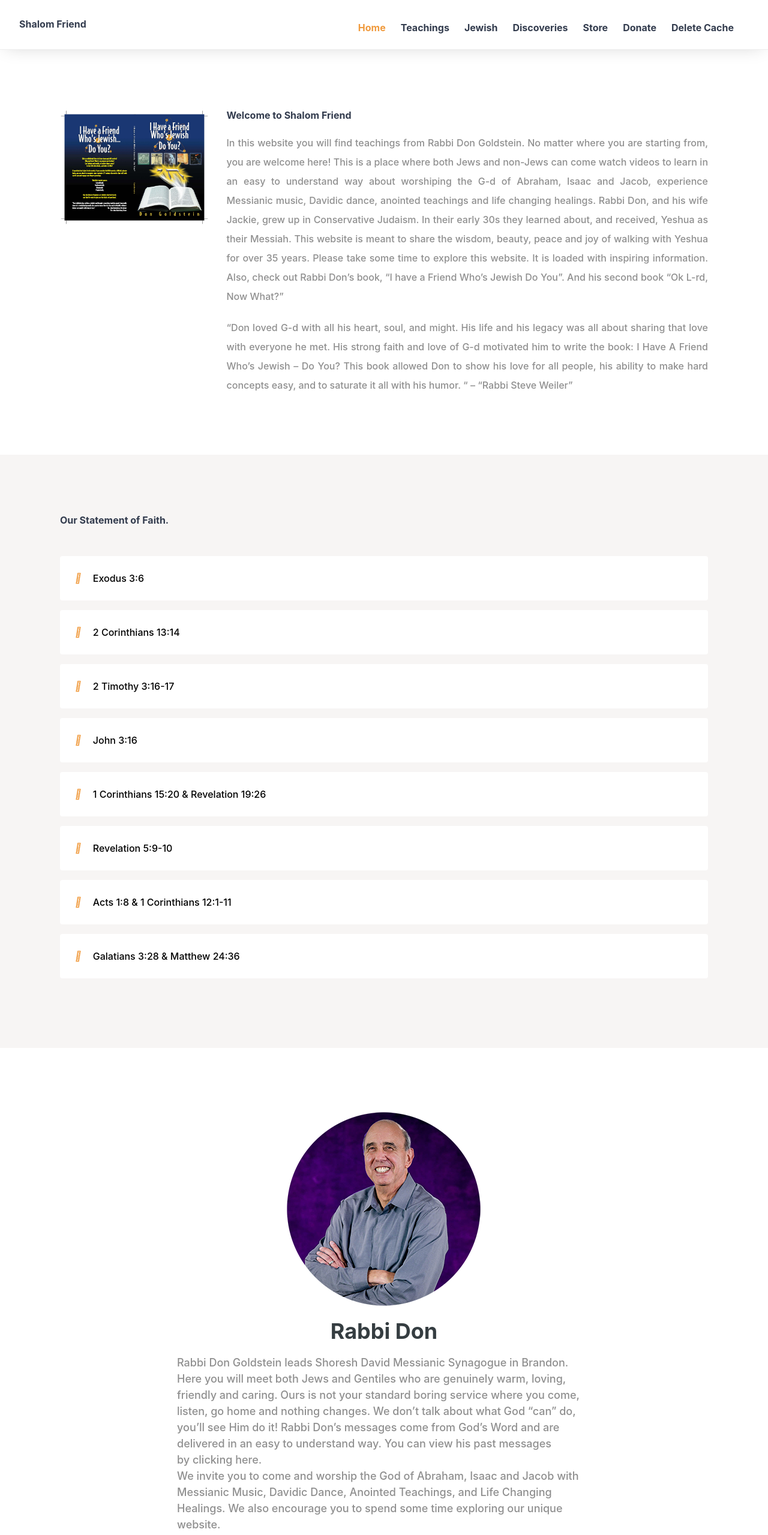
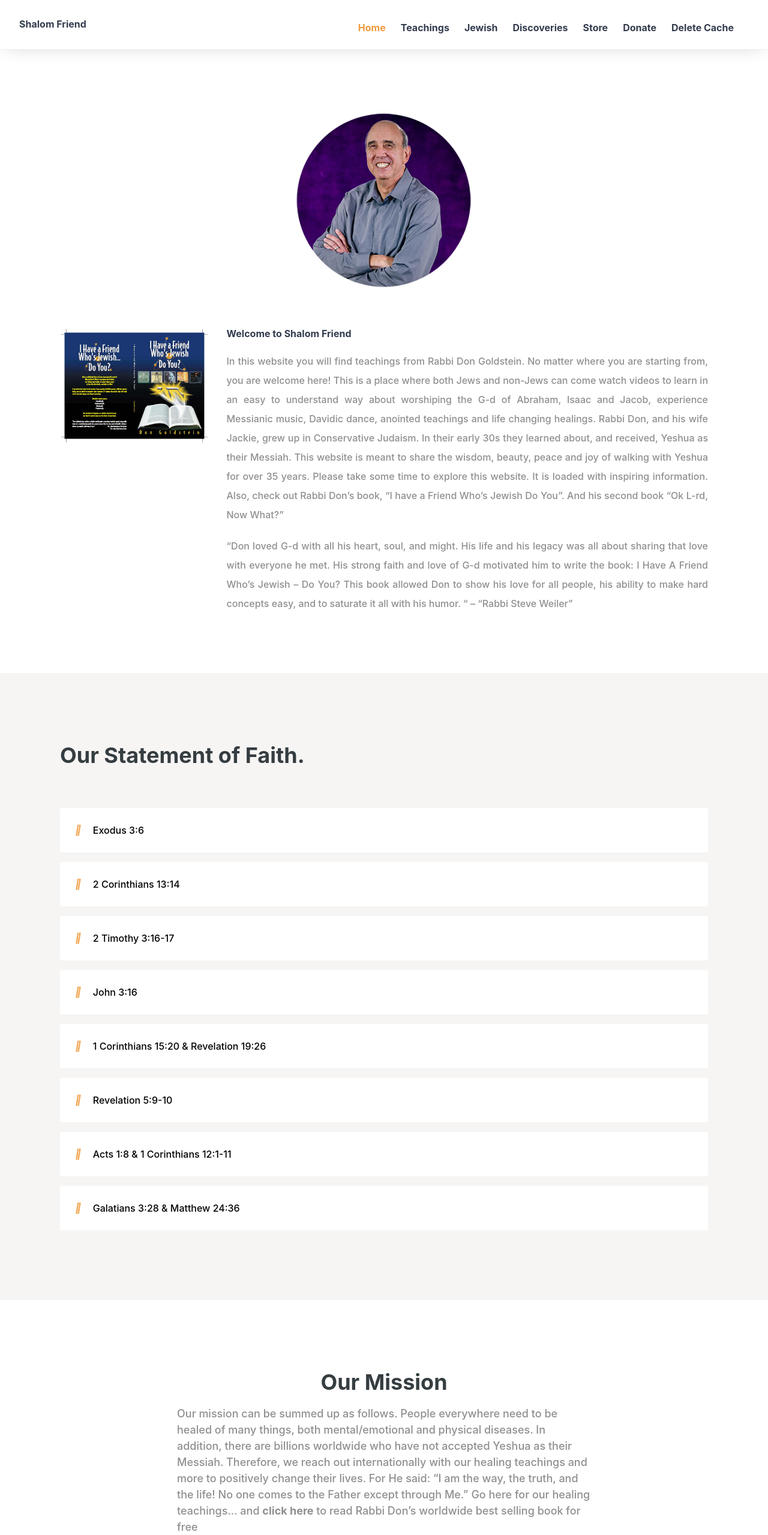
Before and after one commit to ShoreshDavidBrandonOrg/shalomfriend.com, a React (Vite) app: page / in a window 1280 px wide. Shown: the top 2559 px of the page at 60% size. Built offline with nearby package versions, Linux system fonts and the light colour scheme; what normalizr would draw is missing.

Commit message:
refactor: things

```diff
--- a/src/pages/HomePage/AboutSection.tsx
+++ b/src/pages/HomePage/AboutSection.tsx
@@ -1,21 +1,11 @@
-import { Center, Heading } from '@chakra-ui/react';
+import { Heading } from '@chakra-ui/react';
 import * as React from 'react';
 import { Link } from 'react-router-dom';
-
-import SDBLogo from '../../assets/img/sdb-logo-md.png';
-import { Image } from '../../components/Image';
 
 export const AboutSection = () => {
   return (
     <div id="aboutSection" className="container-fluid about-container">
       <div className="col-lg-8 offset-lg-2">
-        <Center>
-          <Image
-            src={SDBLogo}
-            alt="Shalom Friend Logo"
-            className="lazyload img-fluid"
-          />
-        </Center>
         <Heading textAlign="center" py="4">
           Our Mission
         </Heading>
--- a/src/pages/HomePage/IntroSection.tsx
+++ b/src/pages/HomePage/IntroSection.tsx
@@ -1,10 +1,21 @@
+import { Center, Image } from '@chakra-ui/react';
 import * as React from 'react';
 
 import bookImg from '../../assets/img/book.jpeg';
+import rabbi from '../../assets/img/rabbi-don-circle.png';
 
 export const IntroSection = () => {
   return (
     <div className="container-fluid intro-container">
+      <Center>
+        <Image
+          src={rabbi}
+          alt="Rabbi Don Goldstein"
+          className="img-fluid"
+          maxH="300"
+          mb="16"
+        />
+      </Center>
       <div className="row">
         <div className="col-lg-3">
           <img src={bookImg} />
--- a/src/pages/HomePage/StatementSection.tsx
+++ b/src/pages/HomePage/StatementSection.tsx
@@ -1,3 +1,4 @@
+import { Heading } from '@chakra-ui/react';
 import * as React from 'react';
 
 import { Accordion } from '../../components/Accordion';
@@ -5,7 +6,7 @@ import { Accordion } from '../../components/Accordion';
 export const StatementSection = () => (
   <div className="container-fluid accordion-container">
     <div className="accordion-title">
-      <h3>Our Statement of Faith.</h3>
+      <Heading py="4">Our Statement of Faith.</Heading>
     </div>
     <Accordion
       heading="Exodus 3:6"
--- a/src/pages/HomePage/index.tsx
+++ b/src/pages/HomePage/index.tsx
@@ -3,14 +3,12 @@ import * as React from 'react';
 import { AboutSection } from './AboutSection';
 import './home.scss';
 import { IntroSection } from './IntroSection';
-import { RabbiSection } from './RabbiSection';
 import { StatementSection } from './StatementSection';
 
 export const HomePage = () => (
   <React.Fragment>
     <IntroSection />
     <StatementSection />
-    <RabbiSection />
     <AboutSection />
   </React.Fragment>
 );
--- a/src/style/scss/components/_containers.scss
+++ b/src/style/scss/components/_containers.scss
@@ -50,8 +50,8 @@
 
 .about-container {
   @include padding-container(100px);
-  background-color: #f7f5f4;
-  h3 {
+  background-color: $white;
+    h3 {
     font-weight: 700;
     color: #333c4e;
   }
```
